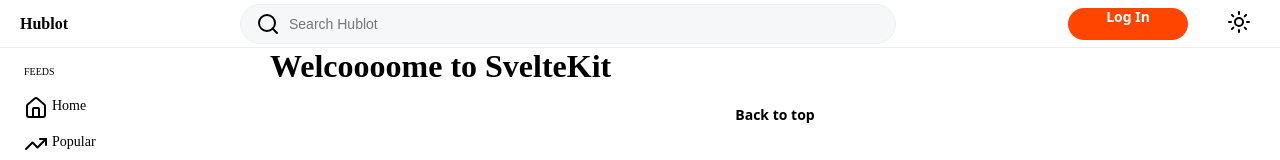
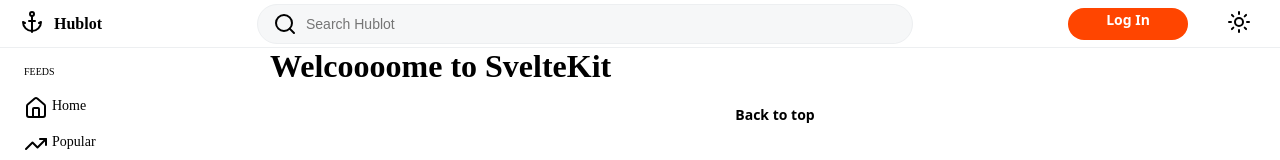
Before and after one commit to ChristopherDesrosiersMondor/S4_FINALPROJECT_FRONTEND, a SvelteKit app in the folder interface_web_svelte/: page / in a window 1280 px wide. Shown: the top 160 px of the page. Built offline with nearby package versions, Linux system fonts and the light colour scheme.

Commit message:
ajout anchor icon

```diff
--- a/interface_web_svelte/src/app.css
+++ b/interface_web_svelte/src/app.css
@@ -40,7 +40,7 @@ html {
 	--text-1-light: var(--gray-8);
 	--text-2-light: #757575;
 	--main-text-light: black;
-	--surface-1-light: var(--gray-0);
+	--surface-1-light: #dae0e6;
 	--surface-2-light: var(--gray-1);
 	--surface-3-light: var(--gray-2);
 	--surface-4-light: var(--gray-3);
--- a/interface_web_svelte/src/lib/login.svelte
+++ b/interface_web_svelte/src/lib/login.svelte
@@ -46,5 +46,6 @@
 		color: white;
 		font-weight: bold;
 		text-decoration: none;
+		margin-top: 6px;
 	}
 </style>
--- a/interface_web_svelte/src/routes/header.svelte
+++ b/interface_web_svelte/src/routes/header.svelte
@@ -17,6 +17,9 @@
 			class="align-items-center display-inline-flex
 				   flex-direction-row flex-grow-1"
 		>
+			<a href="./" class="anchor-icon">
+				<Anchor />
+			</a>
 			<a href="./" class="title">Hublot</a>
 			<div class="search-margin-container">
 				<SearchBar />
@@ -89,4 +92,9 @@
 		color: var(--title);
 		font-weight: bold;
 	}
+
+	.anchor-icon {
+		padding-right: 10px;
+		color: var(--title)
+	}
 </style>
```
